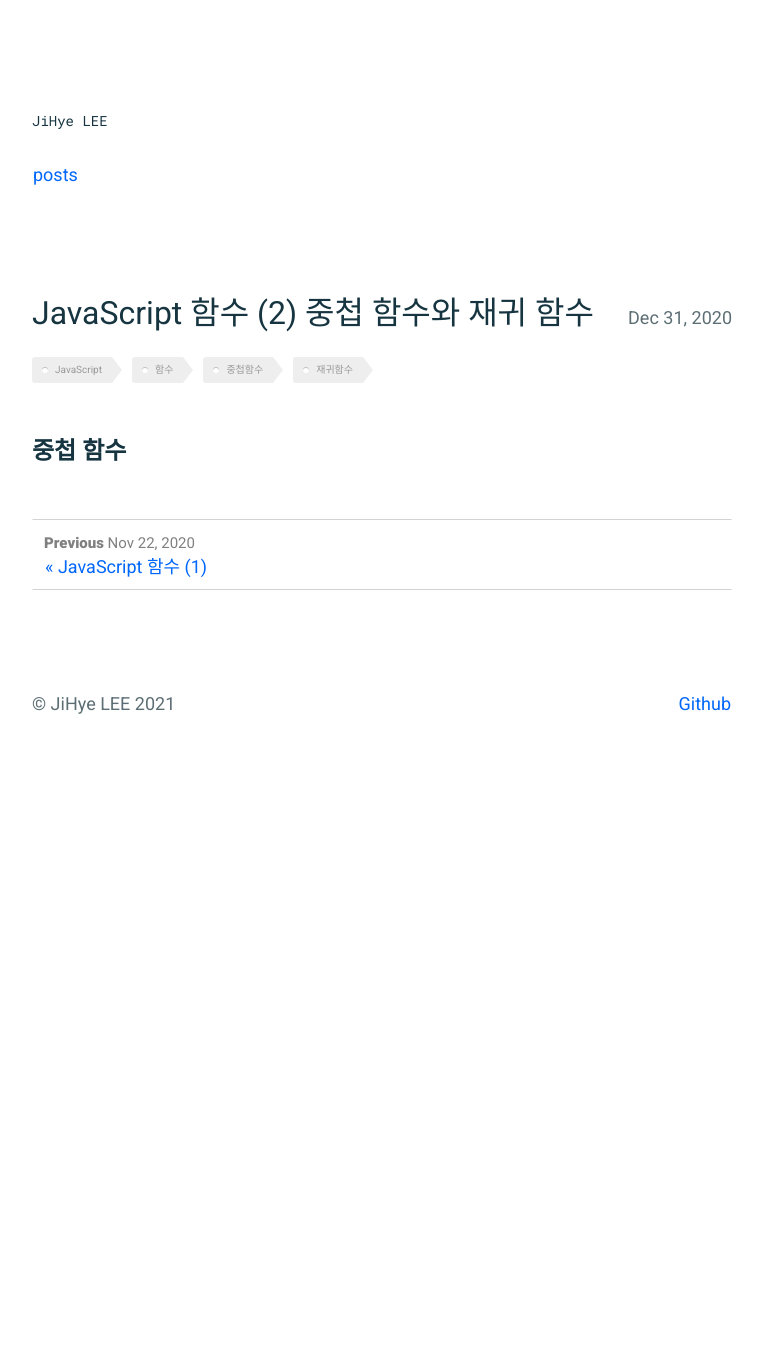
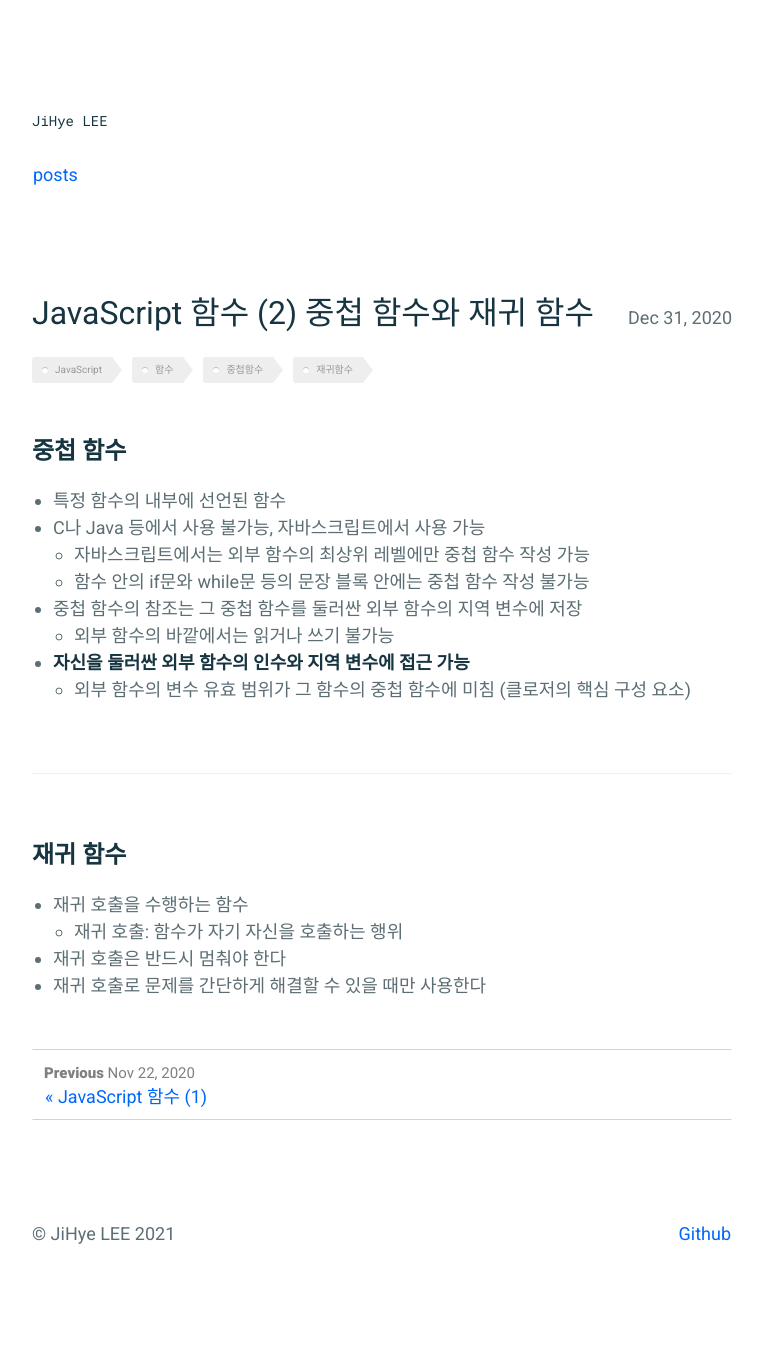
Before and after one commit to absolutelyfullycapable/absolutelyfullycapable.github.io, a Jekyll site: the page built from _posts/2020-12-31-javascript-함수-중첩함수와재귀함수.md, in a window 1280 px wide. Shown: the whole page, without its empty margins (258-1021 px from the left). Built offline with Jekyll 4.4.1, drawn with Linux system fonts in a browser that asks for light colours; before the commit the page ends 900 px from its top, so only the background shows below that.

Commit message:
modify 2020-12-31 post - add contents

```diff
--- a/_posts/2020-12-31-javascript-함수-중첩함수와재귀함수.md
+++ b/_posts/2020-12-31-javascript-함수-중첩함수와재귀함수.md
@@ -15,3 +15,25 @@ comments: true
 ---
 
 ## **중첩 함수**
+
+- 특정 함수의 내부에 선언된 함수
+- C나 Java 등에서 사용 불가능, 자바스크립트에서 사용 가능
+    - 자바스크립트에서는 외부 함수의 최상위 레벨에만 중첩 함수 작성 가능
+    - 함수 안의 if문와 while문 등의 문장 블록 안에는 중첩 함수 작성 불가능
+- 중첩 함수의 참조는 그 중첩 함수를 둘러싼 외부 함수의 지역 변수에 저장
+    - 외부 함수의 바깥에서는 읽거나 쓰기 불가능
+- **자신을 둘러싼 외부 함수의 인수와 지역 변수에 접근 가능**
+    - 외부 함수의 변수 유효 범위가 그 함수의 중첩 함수에 미침 (클로저의 핵심 구성 요소)
+
+<br>
+
+- - -
+
+<br>
+
+## **재귀 함수**
+
+- 재귀 호출을 수행하는 함수
+    - 재귀 호출: 함수가 자기 자신을 호출하는 행위
+- 재귀 호출은 반드시 멈춰야 한다
+- 재귀 호출로 문제를 간단하게 해결할 수 있을 때만 사용한다
```
